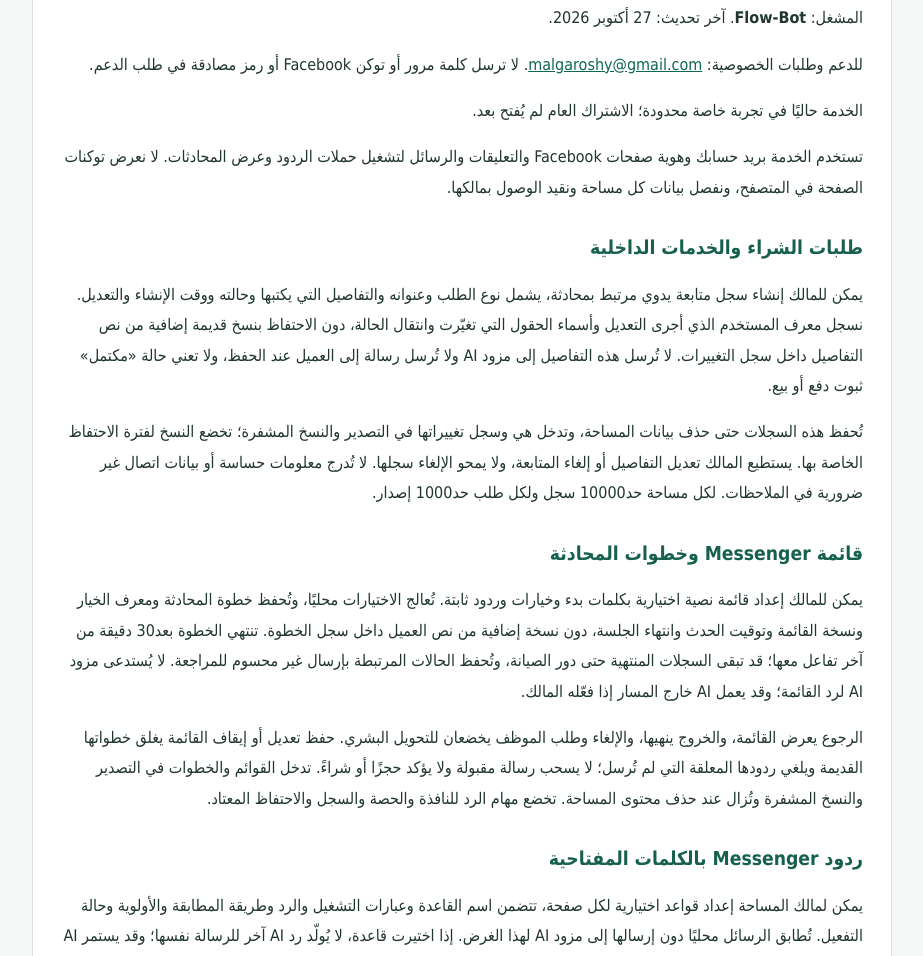
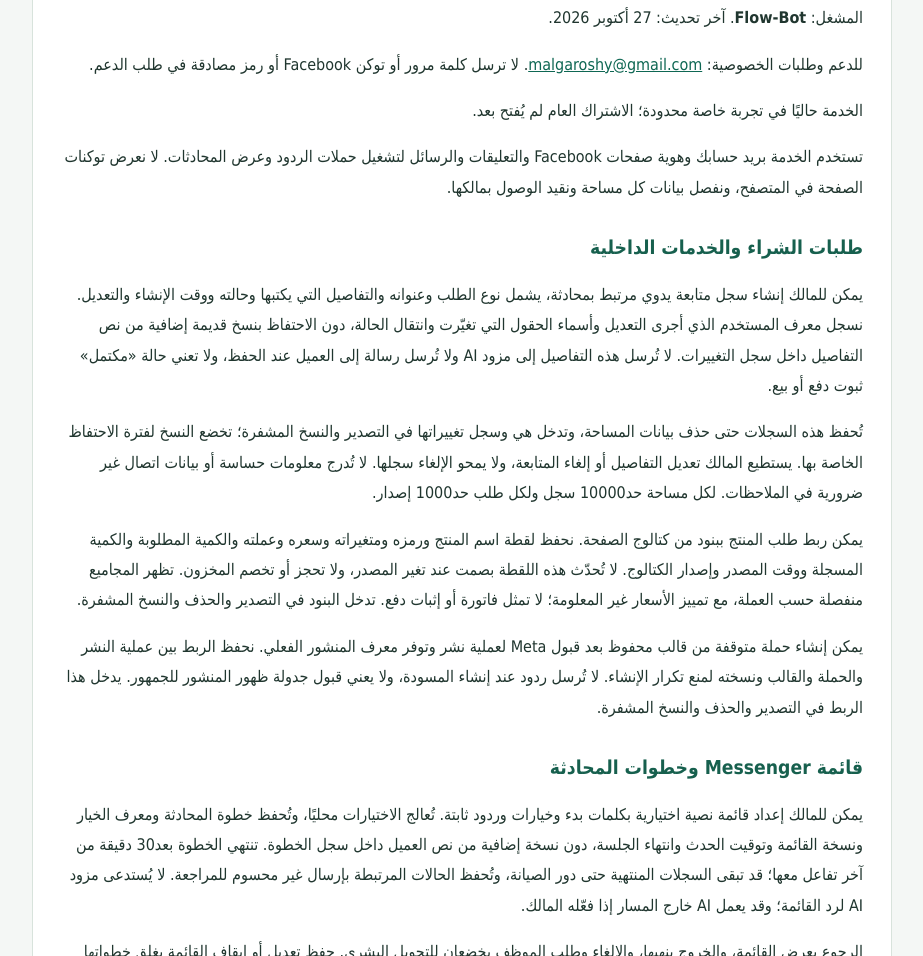
Before and after one commit to malgaroshy-maker/flow-bot-policy, a plain HTML site: page privacy.html in a window 1280 px wide. Shown: the part 144-1100 px from the top of the page, without its empty margins (178-1101 px from the left). Drawn offline with Linux system fonts and the light colour scheme.

Commit message:
Disclose catalog item snapshots and publication campaign draft links

```diff
--- a/privacy.html
+++ b/privacy.html
@@ -21,6 +21,8 @@
         <h2>طلبات الشراء والخدمات الداخلية</h2>
         <p>يمكن للمالك إنشاء سجل متابعة يدوي مرتبط بمحادثة، يشمل نوع الطلب وعنوانه والتفاصيل التي يكتبها وحالته ووقت الإنشاء والتعديل. نسجل معرف المستخدم الذي أجرى التعديل وأسماء الحقول التي تغيّرت وانتقال الحالة، دون الاحتفاظ بنسخ قديمة إضافية من نص التفاصيل داخل سجل التغييرات. لا تُرسل هذه التفاصيل إلى مزود AI ولا تُرسل رسالة إلى العميل عند الحفظ، ولا تعني حالة «مكتمل» ثبوت دفع أو بيع.</p>
         <p>تُحفظ هذه السجلات حتى حذف بيانات المساحة، وتدخل هي وسجل تغييراتها في التصدير والنسخ المشفرة؛ تخضع النسخ لفترة الاحتفاظ الخاصة بها. يستطيع المالك تعديل التفاصيل أو إلغاء المتابعة، ولا يمحو الإلغاء سجلها. لا تُدرج معلومات حساسة أو بيانات اتصال غير ضرورية في الملاحظات. لكل مساحة حد10000 سجل ولكل طلب حد1000 إصدار.</p>
+        <p>يمكن ربط طلب المنتج ببنود من كتالوج الصفحة. نحفظ لقطة اسم المنتج ورمزه ومتغيراته وسعره وعملته والكمية المطلوبة والكمية المسجلة ووقت المصدر وإصدار الكتالوج. لا تُحدّث هذه اللقطة بصمت عند تغير المصدر، ولا تحجز أو تخصم المخزون. تظهر المجاميع منفصلة حسب العملة، مع تمييز الأسعار غير المعلومة؛ لا تمثل فاتورة أو إثبات دفع. تدخل البنود في التصدير والحذف والنسخ المشفرة.</p>
+        <p>يمكن إنشاء حملة متوقفة من قالب محفوظ بعد قبول Meta لعملية نشر وتوفر معرف المنشور الفعلي. نحفظ الربط بين عملية النشر والحملة والقالب ونسخته لمنع تكرار الإنشاء. لا تُرسل ردود عند إنشاء المسودة، ولا يعني قبول جدولة ظهور المنشور للجمهور. يدخل هذا الربط في التصدير والحذف والنسخ المشفرة.</p>
         <h2>قائمة Messenger وخطوات المحادثة</h2>
         <p>يمكن للمالك إعداد قائمة نصية اختيارية بكلمات بدء وخيارات وردود ثابتة. تُعالج الاختيارات محليًا، وتُحفظ خطوة المحادثة ومعرف الخيار ونسخة القائمة وتوقيت الحدث وانتهاء الجلسة، دون نسخة إضافية من نص العميل داخل سجل الخطوة. تنتهي الخطوة بعد30 دقيقة من آخر تفاعل معها؛ قد تبقى السجلات المنتهية حتى دور الصيانة، وتُحفظ الحالات المرتبطة بإرسال غير محسوم للمراجعة. لا يُستدعى مزود AI لرد القائمة؛ وقد يعمل AI خارج المسار إذا فعّله المالك.</p>
         <p>الرجوع يعرض القائمة، والخروج ينهيها، والإلغاء وطلب الموظف يخضعان للتحويل البشري. حفظ تعديل أو إيقاف القائمة يغلق خطواتها القديمة ويلغي ردودها المعلقة التي لم تُرسل؛ لا يسحب رسالة مقبولة ولا يؤكد حجزًا أو شراءً. تدخل القوائم والخطوات في التصدير والنسخ المشفرة وتُزال عند حذف محتوى المساحة. تخضع مهام الرد للنافذة والحصة والسجل والاحتفاظ المعتاد.</p>
```
